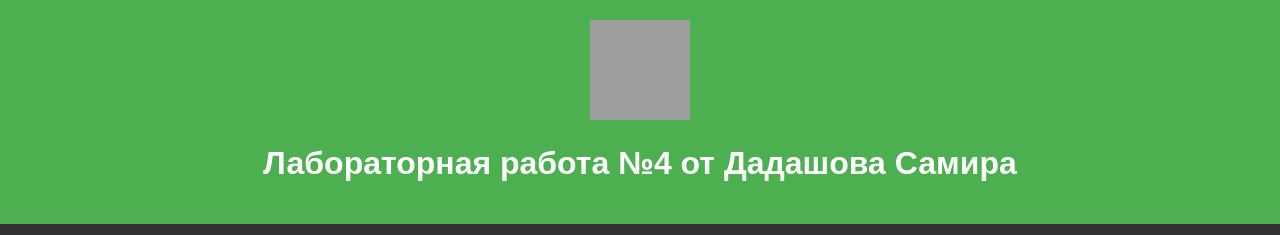
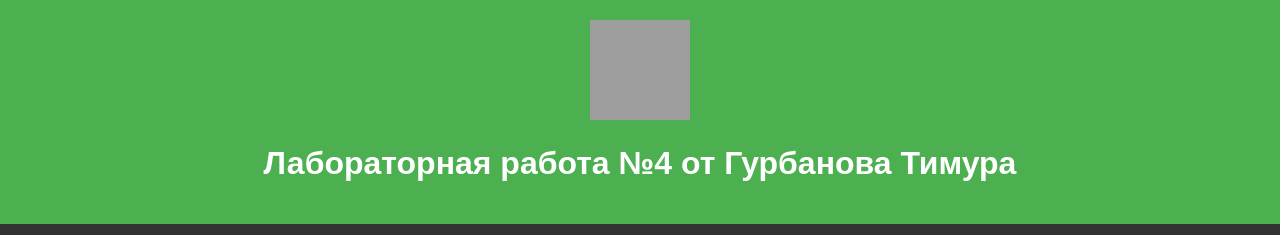
Before and after one commit to c-dvoid/timur__lab-4, a plain HTML site: page index.html in a window 1280 px wide. Shown: the top 235 px of the page. Drawn offline with Linux system fonts and the light colour scheme; grey boxes are pictures that could not be loaded.

```diff
--- a/index.html
+++ b/index.html
@@ -20,7 +20,7 @@
 <body>
   <header>
     <img src="https://png.pngtree.com/png-clipart/20200727/original/pngtree-mountain-landscape-logo-design-hiking-travel-and-adventure-concept-design-png-image_5177367.jpg" alt="logo" />
-    <h1>Лабораторная работа №4 от Дадашова Самира</h1>
+    <h1>Лабораторная работа №4 от Гурбанова Тимура</h1>
   </header>
 
   <nav>
```
